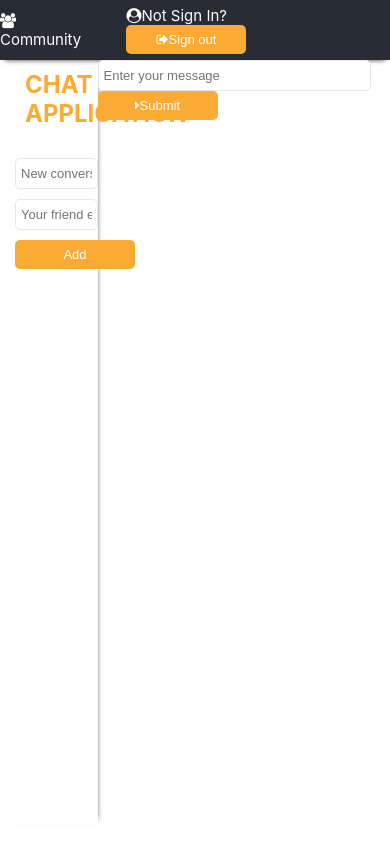
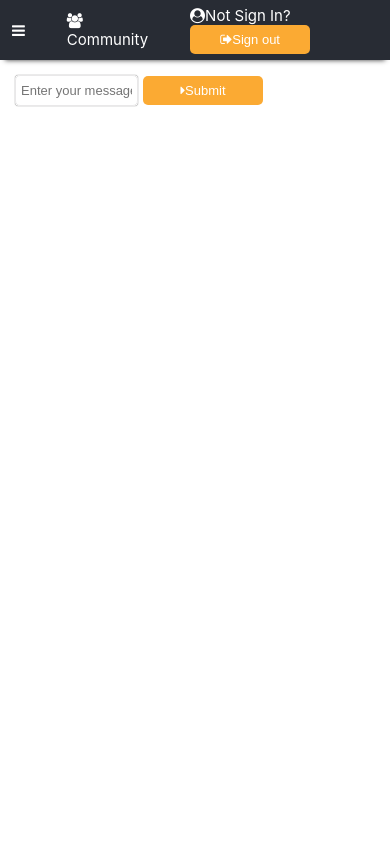
Before and after one commit to LocNguyen2000/chat-app-mern, a React (Create React App) app: page /home in a window 390 px wide. Built offline with nearby package versions, Linux system fonts and the light colour scheme.

Commit message:
update css

```diff
--- a/src/App.css
+++ b/src/App.css
@@ -10,6 +10,15 @@
 }
 .body > * {
   display: inline-block;
+}
+
+@media (max-width: 700px){
+  .body .conversations-container{
+    display: none;
+  }
+  .main-nav-bar #add-new-container{
+    display: flex;
+  }
 }
 
 input {
--- a/src/components/NavBar.tsx
+++ b/src/components/NavBar.tsx
@@ -4,7 +4,12 @@ import "../css/NavBar.css";
 export default function NavBar() {
   return (
     <nav className="main-nav-bar">
-      <div id="nav-cards-container" className="nav-cards-container">
+      <div id="add-new-container" className="nav-cards-container">
+        <div id="add-new">
+          <i className="fa fa-bars" aria-hidden="true"></i>
+        </div>
+      </div>
+      <div id="community-container" className="nav-cards-container">
         <div id="community">
           <i className="fa fa-users" aria-hidden="true"></i>
           Community
--- a/src/css/ChatContainer.css
+++ b/src/css/ChatContainer.css
@@ -34,7 +34,7 @@
     background: #fbaa33;
 }
 
-/* .chat-form{
+.chat-form{
     width: 100%;
     height: 30px;
     display: flex;
@@ -49,4 +49,4 @@
     width: 100%;
     margin: 5px;
     box-shadow: 0 0 1px #333;
-} */
+}
--- a/src/css/ConversationsContainer.css
+++ b/src/css/ConversationsContainer.css
@@ -3,7 +3,7 @@
   height: 100%;
   padding-left: 15px;
   box-shadow: 4px 0 5px -5px #333;
-  /* word-wrap: break-word; */
+  word-wrap: break-word;
 }
 .conversations-container *{
   margin-bottom: 10px;
--- a/src/css/NavBar.css
+++ b/src/css/NavBar.css
@@ -12,10 +12,16 @@
 
 .main-nav-bar .nav-cards-container{
   margin-right: 15px;
+  margin-left: 12px;
 }
 .main-nav-bar .nav-cards-container>*{
   margin-right: 15px;
 }
+
+.main-nav-bar #add-new-container{
+  display: none;
+}
+
 .main-nav-bar #community:hover{
   cursor: pointer;
 }
@@ -23,6 +29,7 @@
 .main-nav-bar #sign-out-btn{
   border: none;
 }
+
 .main-nav-bar #sign-out-btn:hover{
   min-width: 140px;
   transition: 0.3s ease;
```
